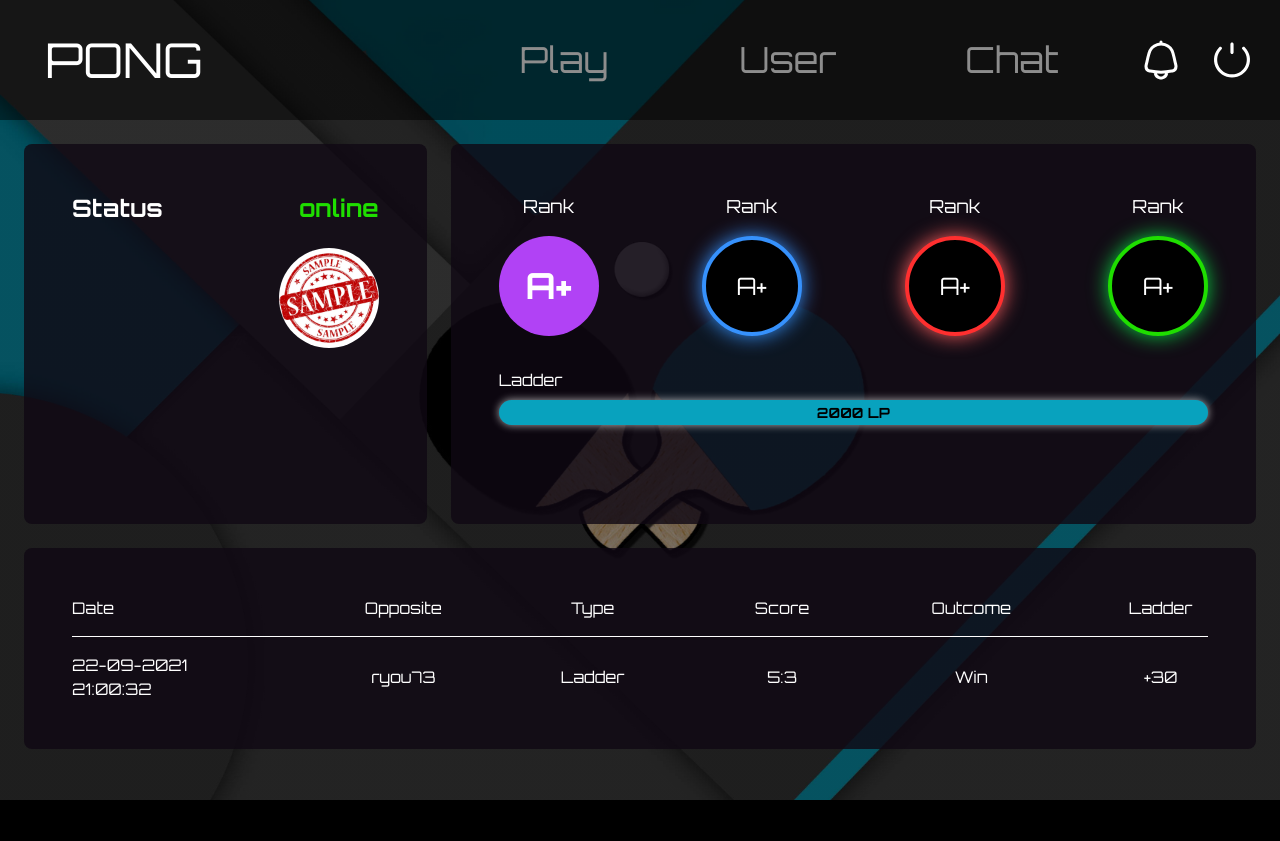
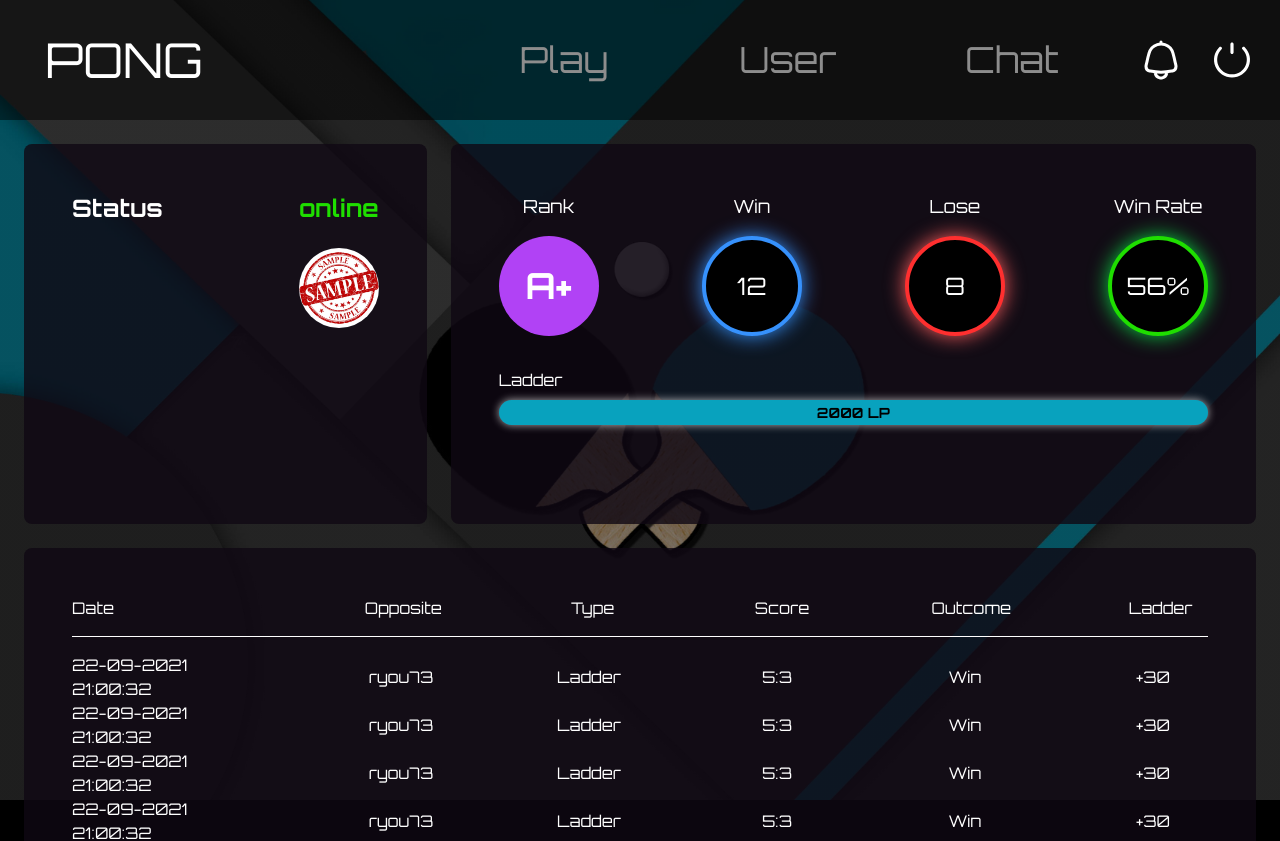
Before and after one commit to ssoyeong-lee/frontend, a Next.js app: page /main/1 in a window 1280 px wide. Shown: the top 841 px of the page. Before the commit the page ends 800 px from the top, so only its background shows below. Built offline with nearby package versions, Linux system fonts and the light colour scheme.

Commit message:
FIX: 디자인 수정

```diff
--- a/src/card/main/HistoryCard.tsx
+++ b/src/card/main/HistoryCard.tsx
@@ -1,11 +1,79 @@
 import Card from "@/layouts/Card";
 import Divider from "@/layouts/Divider";
 import FlexBox from "@/layouts/FlexBox";
+import ScrollBox from "@/layouts/ScrollBox";
+
+const templateHistory = [
+  {
+    date: "22-09-2021 21:00:32",
+    opposite: "ryou73",
+    type: "Ladder",
+    score: "5:3",
+    outcome: "Win",
+    ladder: "+30",
+  },
+  {
+    date: "22-09-2021 21:00:32",
+    opposite: "ryou73",
+    type: "Ladder",
+    score: "5:3",
+    outcome: "Win",
+    ladder: "+30",
+  },
+  {
+    date: "22-09-2021 21:00:32",
+    opposite: "ryou73",
+    type: "Ladder",
+    score: "5:3",
+    outcome: "Win",
+    ladder: "+30",
+  },
+  {
+    date: "22-09-2021 21:00:32",
+    opposite: "ryou73",
+    type: "Ladder",
+    score: "5:3",
+    outcome: "Win",
+    ladder: "+30",
+  },
+  {
+    date: "22-09-2021 21:00:32",
+    opposite: "ryou73",
+    type: "Ladder",
+    score: "5:3",
+    outcome: "Win",
+    ladder: "+30",
+  },
+  {
+    date: "22-09-2021 21:00:32",
+    opposite: "ryou73",
+    type: "Ladder",
+    score: "5:3",
+    outcome: "Win",
+    ladder: "+30",
+  },
+  {
+    date: "22-09-2021 21:00:32",
+    opposite: "ryou73",
+    type: "Ladder",
+    score: "5:3",
+    outcome: "Win",
+    ladder: "+30",
+  },
+  {
+    date: "22-09-2021 21:00:32",
+    opposite: "ryou73",
+    type: "Ladder",
+    score: "5:3",
+    outcome: "Win",
+    ladder: "+30",
+  },
+];
 
 export default function HistoryCard() {
   return (
     <Card>
-      <FlexBox className="w-full text-center gap-4" direction="col">
+      <FlexBox className="w-full max-h-full text-center gap-4" direction="col">
         <FlexBox className="w-full justify-between">
           <div className="w-2/12 text-start">Date</div>
           <div className="w-1/12">Opposite</div>
@@ -14,15 +82,19 @@ export default function HistoryCard() {
           <div className="w-1/12">Outcome</div>
           <div className="w-1/12">Ladder</div>
         </FlexBox>
-        <Divider />
-        <FlexBox className="w-full justify-between">
-          <div className="w-2/12 text-start">22-09-2021 21:00:32</div>
-          <div className="w-1/12">ryou73</div>
-          <div className="w-1/12">Ladder</div>
-          <div className="w-1/12">5:3</div>
-          <div className="w-1/12">Win</div>
-          <div className="w-1/12">+30</div>
-        </FlexBox>
+        <Divider color="white" />
+        <ScrollBox className="flex-1">
+          {templateHistory.map((history, idx) => (
+            <FlexBox className="w-full justify-between" key={idx}>
+              <div className="w-2/12 text-start">{history.date}</div>
+              <div className="w-1/12">{history.opposite}</div>
+              <div className="w-1/12">{history.type}</div>
+              <div className="w-1/12">{history.score}</div>
+              <div className="w-1/12">{history.outcome}</div>
+              <div className="w-1/12">{history.ladder}</div>
+            </FlexBox>
+          ))}
+        </ScrollBox>
       </FlexBox>
     </Card>
   );
--- a/src/card/main/StatusCard.tsx
+++ b/src/card/main/StatusCard.tsx
@@ -43,9 +43,9 @@ export default function StatusCard() {
       <FlexBox className="w-full gap-8" direction="col">
         <FlexBox className="w-full justify-between">
           <CoinDisplay title="Rank" content="A+" color="purple" />
-          <CoinDisplay title="Rank" content="A+" color="blue" />
-          <CoinDisplay title="Rank" content="A+" color="red" />
-          <CoinDisplay title="Rank" content="A+" color="green" />
+          <CoinDisplay title="Win" content="12" color="blue" />
+          <CoinDisplay title="Lose" content="8" color="red" />
+          <CoinDisplay title="Win Rate" content="56%" color="green" />
         </FlexBox>
         <FlexBox className="w-full gap-2" direction="col">
           <div className="w-full text-start">Ladder</div>
--- a/src/components/Avatar.tsx
+++ b/src/components/Avatar.tsx
@@ -2,12 +2,12 @@ import Image from "next/image";
 
 export default function Avatar({ src }: { src: string }) {
   return (
-    <div className="min-w-[100px] w-[100px] h-[100px]">
+    <div className="min-w-[80px] w-[80px] h-[80px]">
       <Image
         src={src}
         alt="avatar"
-        width={100}
-        height={100}
+        width={80}
+        height={80}
         className="rounded-full"
       />
     </div>
--- a/src/pages/main/index.tsx
+++ b/src/pages/main/index.tsx
@@ -21,8 +21,8 @@ export default function Home() {
     <>
       <TopNav />
       <Container>
-        <FlexBox className="w-full gap-6" direction="col">
-          <FlexBox className="w-full h-[380px] gap-6">
+        <FlexBox className="w-full h-full gap-6" direction="col">
+          <FlexBox className="w-full h-[340px] gap-6">
             <div className="basis-1/3 h-full">
               <ProfileCard type="me" user={user} setUser={setUser} />
             </div>
@@ -30,7 +30,7 @@ export default function Home() {
               <StatusCard />
             </div>
           </FlexBox>
-          <div className="w-full">
+          <div className="w-full h-full max-h-[calc(100%-340px-24px)]">
             <HistoryCard />
           </div>
         </FlexBox>
```
